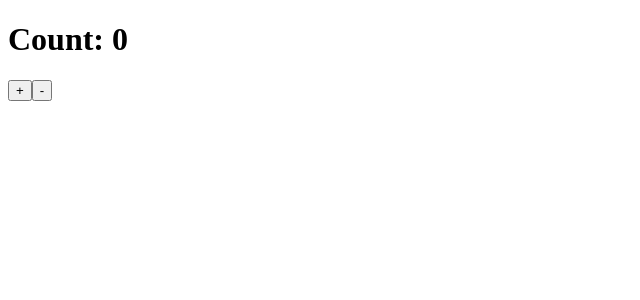
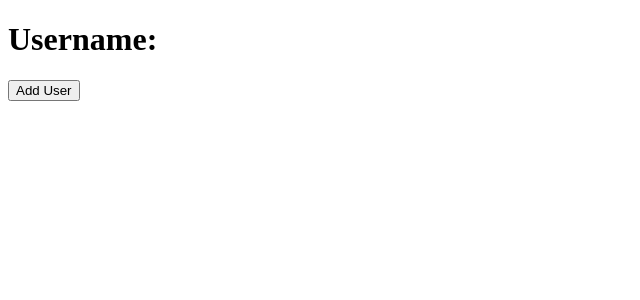
Before and after one commit to romanjosephgallardo/vue-js-test, a Vue app in the folder vue-test-app/: page / in a window 1280 px wide. Shown: the top 300 px of the page, without its empty margins (0-640 px from the left). Built offline with nearby package versions, Linux system fonts and the light colour scheme.

Commit message:
ref() test 2

```diff
--- a/vue-test-app/src/App.vue
+++ b/vue-test-app/src/App.vue
@@ -1,12 +1,11 @@
 <script setup>
 	import { ref } from "vue";
-	let count = ref(0);
+	let userName = ref("");
 </script>
 
 <template>
-    <h1> Count: {{  count  }}</h1>
-	<button @click="count++"> + </button>
-	<button @click="count--"> - </button>
+    <h1> Username: {{  userName  }}</h1>
+	<button @click="userName = 'jordan'"> Add User </button>
 </template>
 
 <style></style>
```
